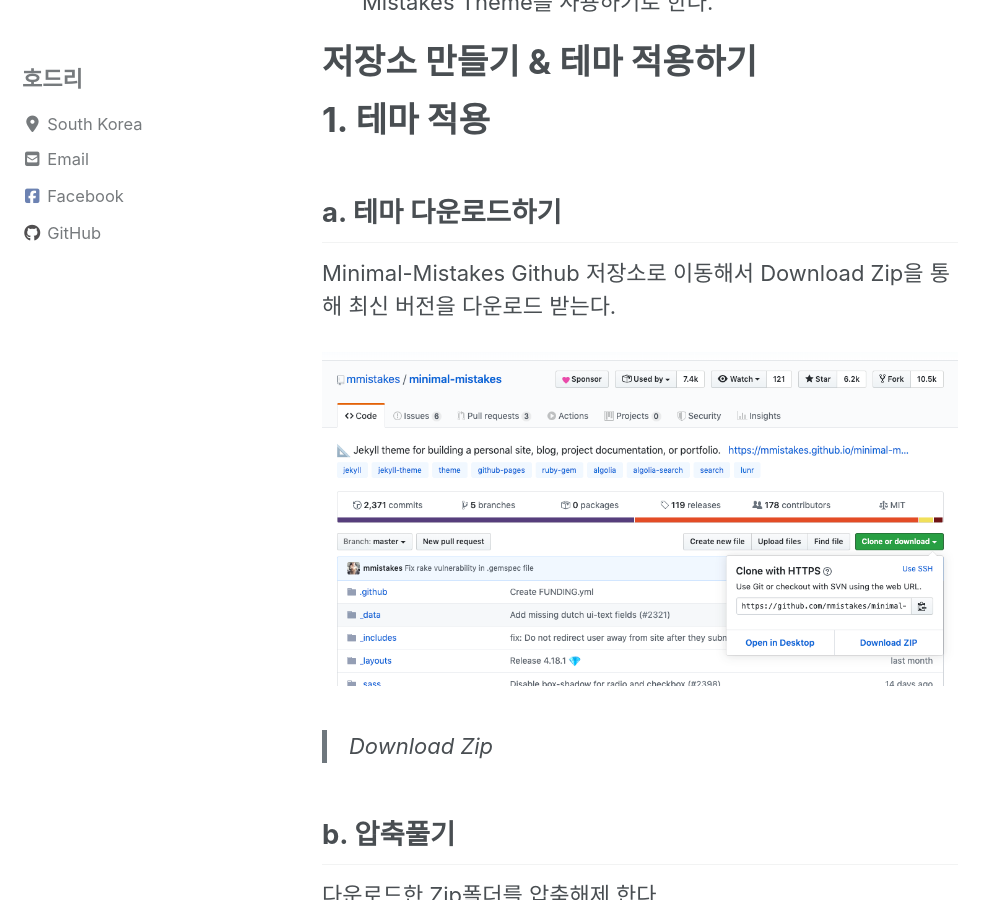
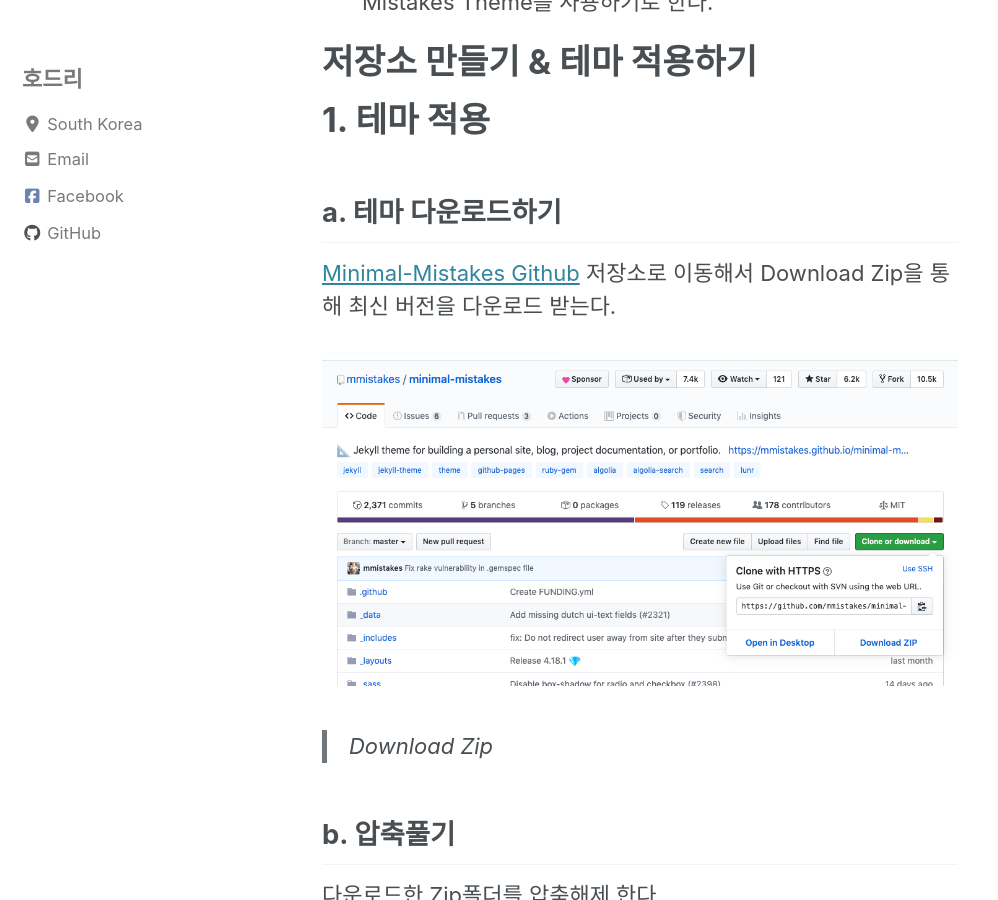
Before and after one commit to moon1z10/moon1z10.github.io, a Jekyll site: the page built from _posts/2020-03-03-How-to-create-github-pages.md, in a window 1280 px wide and 900 px high, scrolled down 461 px. Shown: the whole window, without its empty margins (0-998 px from the left). Built offline with Jekyll 4.4.1, drawn with Linux system fonts in a browser that asks for light colours; cached includes are drawn as plain includes; nearby versions of some CDN libraries; part of the change alters nothing that is shown.

```diff
--- a/_posts/2020-03-03-How-to-create-github-pages.md
+++ b/_posts/2020-03-03-How-to-create-github-pages.md
@@ -17,10 +17,12 @@ last_modified_at: 2020-03-03T14:37:00-00:00
 
 # 저장소 만들기 & 테마 적용하기
 
+
 # 1. 테마 적용
+
 ## a. 테마 다운로드하기
 
-Minimal-Mistakes Github 저장소로 이동해서 Download Zip을 통해 최신 버전을 다운로드 받는다.
+[Minimal-Mistakes Github](https://github.com/mmistakes/minimal-mistakes) 저장소로 이동해서 Download Zip을 통해 최신 버전을 다운로드 받는다.
 
 ![](/assets/images/posts/How-to-create-github-pages/1.png)
 
```
